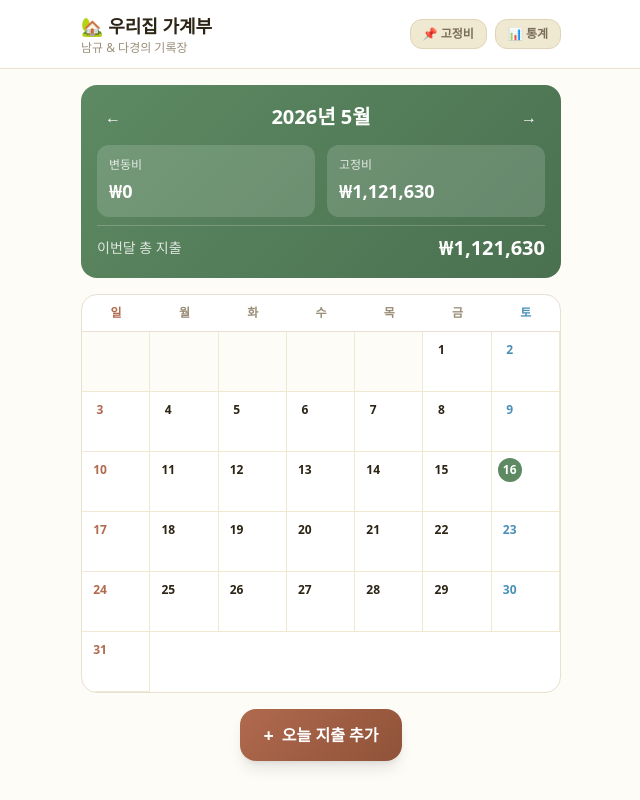
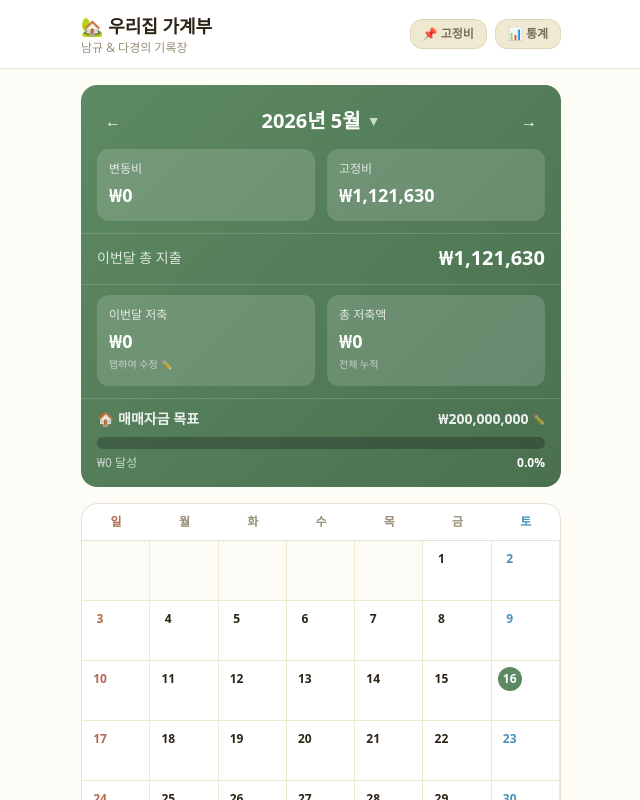
Before and after one commit to jng9856-sudo/household-account-book, a Next.js app in the folder household-budget/: page / in a window 1280 px wide. Shown: the top 800 px of the page, without its empty margins (319-959 px from the left). Built offline with nearby package versions, Linux system fonts and the light colour scheme; a web font is replaced by a local one.

Commit message:
Update page.js

```diff
--- a/household-budget/app/page.js
+++ b/household-budget/app/page.js
@@ -39,6 +39,44 @@ function useFixedExpenses() {
   }, [])
 
   return { fixed, updateItem, addItem, removeItem }
+}
+
+// ─── 저축 hook ───────────────────────────────────────────────────────────────
+function useSavings() {
+  const [monthSavings, setMonthSavings] = useState({}) // { '2026_05': 300000, ... }
+  const [targetAmount, setTargetAmount] = useState(200000000) // 매매자금 목표
+
+  useEffect(() => {
+    try {
+      const ms = localStorage.getItem('month_savings')
+      const ta = localStorage.getItem('target_amount')
+      if (ms) setMonthSavings(JSON.parse(ms))
+      if (ta) setTargetAmount(Number(ta))
+    } catch {}
+  }, [])
+
+  const setMonthSaving = useCallback((year, month, amount) => {
+    setMonthSavings(prev => {
+      const k = `${year}_${String(month + 1).padStart(2, '0')}`
+      const next = { ...prev, [k]: amount }
+      try { localStorage.setItem('month_savings', JSON.stringify(next)) } catch {}
+      return next
+    })
+  }, [])
+
+  const getMonthSaving = useCallback((year, month) => {
+    const k = `${year}_${String(month + 1).padStart(2, '0')}`
+    return monthSavings[k] || 0
+  }, [monthSavings])
+
+  const totalSavings = Object.values(monthSavings).reduce((s, v) => s + v, 0)
+
+  const updateTarget = useCallback((amount) => {
+    setTargetAmount(amount)
+    try { localStorage.setItem('target_amount', String(amount)) } catch {}
+  }, [])
+
+  return { getMonthSaving, setMonthSaving, totalSavings, targetAmount, updateTarget }
 }
 
 // ─── 변동비 월 데이터 hook ────────────────────────────────────────────────────
@@ -502,6 +540,18 @@ export default function Home() {
   const firstDay = getFirstDayOfWeek(year, month)
   const monthNames = ['1월','2월','3월','4월','5월','6월','7월','8월','9월','10월','11월','12월']
 
+  const [showMonthPicker, setShowMonthPicker] = useState(false)
+  const [pickerYear, setPickerYear] = useState(now.getFullYear())
+  const { getMonthSaving, setMonthSaving, totalSavings, targetAmount, updateTarget } = useSavings()
+  const [editSaving, setEditSaving] = useState(false)
+  const [editTarget, setEditTarget] = useState(false)
+  const [savingInput, setSavingInput] = useState('')
+  const [targetInput, setTargetInput] = useState('')
+
+  const thisMonthSaving = getMonthSaving(year, month)
+  const savingPct = targetAmount > 0 ? Math.min(100, (totalSavings / targetAmount) * 100) : 0
+  const fmt = (v) => { const n = v.replace(/[^0-9]/g,''); return n ? Number(n).toLocaleString() : '' }
+
   const prevMonth = () => {
     if (month === 0) { setYear(y => y - 1); setMonth(11) } else setMonth(m => m - 1)
     setSelectedDay(null)
@@ -533,14 +583,45 @@ export default function Home() {
       </header>
 
       <div className="max-w-lg mx-auto px-4 pb-8">
-        <div className="mt-4 p-4 rounded-2xl"
+        {/* 요약 카드 */}
+        <div className="mt-4 rounded-2xl overflow-hidden"
           style={{ background: 'linear-gradient(135deg, #5d8a62, #4a7050)', color: '#fff' }}>
-          <div className="flex items-center justify-between mb-3">
+
+          {/* 연월 네비게이션 */}
+          <div className="flex items-center justify-between px-4 pt-4 pb-2">
             <button onClick={prevMonth} className="w-8 h-8 rounded-xl flex items-center justify-center hover:bg-white/10 transition-all">←</button>
-            <h2 className="text-xl font-black">{year}년 {monthNames[month]}</h2>
+            <button onClick={() => { setShowMonthPicker(v => !v); setPickerYear(year) }}
+              className="flex items-center gap-1.5 px-3 py-1.5 rounded-xl hover:bg-white/10 transition-all">
+              <span className="text-xl font-black">{year}년 {monthNames[month]}</span>
+              <span className="text-sm opacity-70">{showMonthPicker ? '▲' : '▼'}</span>
+            </button>
             <button onClick={nextMonth} className="w-8 h-8 rounded-xl flex items-center justify-center hover:bg-white/10 transition-all">→</button>
           </div>
-          <div className="grid grid-cols-2 gap-3">
+
+          {/* 연월 피커 드롭다운 */}
+          {showMonthPicker && (
+            <div className="mx-4 mb-3 rounded-xl overflow-hidden" style={{ background: 'rgba(0,0,0,0.2)' }}>
+              <div className="flex items-center justify-between px-3 py-2">
+                <button onClick={() => setPickerYear(y => y - 1)} className="w-7 h-7 rounded-lg flex items-center justify-center hover:bg-white/10">←</button>
+                <span className="text-sm font-bold">{pickerYear}년</span>
+                <button onClick={() => setPickerYear(y => y + 1)} className="w-7 h-7 rounded-lg flex items-center justify-center hover:bg-white/10">→</button>
+              </div>
+              <div className="grid grid-cols-6 gap-1 px-2 pb-2">
+                {monthNames.map((mn, mi) => (
+                  <button key={mi}
+                    onClick={() => { setYear(pickerYear); setMonth(mi); setShowMonthPicker(false); setSelectedDay(null) }}
+                    className="py-1.5 rounded-lg text-xs font-bold transition-all"
+                    style={{
+                      background: pickerYear === year && mi === month ? 'rgba(255,255,255,0.9)' : 'rgba(255,255,255,0.15)',
+                      color: pickerYear === year && mi === month ? '#4a7050' : '#fff',
+                    }}>{mi + 1}월</button>
+                ))}
+              </div>
+            </div>
+          )}
+
+          {/* 변동비 / 고정비 */}
+          <div className="grid grid-cols-2 gap-3 px-4 pb-3">
             <div className="p-3 rounded-xl" style={{ background: 'rgba(255,255,255,0.15)' }}>
               <p className="text-xs opacity-80 mb-1">변동비</p>
               <p className="text-lg font-black">{formatKRW(monthTotal)}</p>
@@ -550,10 +631,83 @@ export default function Home() {
               <p className="text-lg font-black">{formatKRW(fixedTotal)}</p>
             </div>
           </div>
-          <div className="mt-2 pt-2" style={{ borderTop: '1px solid rgba(255,255,255,0.2)' }}>
+
+          {/* 총 지출 */}
+          <div className="px-4 pb-3" style={{ borderTop: '1px solid rgba(255,255,255,0.15)', paddingTop: '10px' }}>
             <div className="flex justify-between items-center">
               <span className="text-sm opacity-80">이번달 총 지출</span>
               <span className="text-xl font-black">{formatKRW(monthTotal + fixedTotal)}</span>
+            </div>
+          </div>
+
+          {/* 이번달 저축 / 총 저축 */}
+          <div className="grid grid-cols-2 gap-3 px-4 pb-3" style={{ borderTop: '1px solid rgba(255,255,255,0.15)', paddingTop: '10px' }}>
+            {/* 이번달 저축 */}
+            <div className="p-3 rounded-xl" style={{ background: 'rgba(255,255,255,0.15)' }}>
+              <p className="text-xs opacity-80 mb-1">이번달 저축</p>
+              {editSaving ? (
+                <div className="flex items-center gap-1">
+                  <input autoFocus type="text" inputMode="numeric"
+                    value={savingInput}
+                    onChange={e => setSavingInput(fmt(e.target.value))}
+                    onBlur={() => { setMonthSaving(year, month, Number(savingInput.replace(/,/g,''))); setEditSaving(false) }}
+                    onKeyDown={e => { if (e.key === 'Enter') { setMonthSaving(year, month, Number(savingInput.replace(/,/g,''))); setEditSaving(false) } }}
+                    className="w-full bg-transparent outline-none font-black text-sm text-white border-b border-white/50"
+                    placeholder="0"
+                    style={{ color: '#fff' }}
+                  />
+                </div>
+              ) : (
+                <button onClick={() => { setSavingInput(thisMonthSaving.toLocaleString()); setEditSaving(true) }}
+                  className="text-left w-full">
+                  <p className="text-lg font-black">{formatKRW(thisMonthSaving)}</p>
+                  <p className="text-[10px] opacity-60 mt-0.5">탭하여 수정 ✏️</p>
+                </button>
+              )}
+            </div>
+
+            {/* 총 저축 */}
+            <div className="p-3 rounded-xl" style={{ background: 'rgba(255,255,255,0.15)' }}>
+              <p className="text-xs opacity-80 mb-1">총 저축액</p>
+              <p className="text-lg font-black">{formatKRW(totalSavings)}</p>
+              <p className="text-[10px] opacity-60 mt-0.5">전체 누적</p>
+            </div>
+          </div>
+
+          {/* 매매자금 목표 게이지 */}
+          <div className="px-4 pb-4" style={{ borderTop: '1px solid rgba(255,255,255,0.15)', paddingTop: '10px' }}>
+            <div className="flex justify-between items-center mb-2">
+              <span className="text-sm font-bold opacity-90">🏠 매매자금 목표</span>
+              {editTarget ? (
+                <div className="flex items-center gap-1">
+                  <span className="text-xs opacity-70">₩</span>
+                  <input autoFocus type="text" inputMode="numeric"
+                    value={targetInput}
+                    onChange={e => setTargetInput(fmt(e.target.value))}
+                    onBlur={() => { updateTarget(Number(targetInput.replace(/,/g,''))); setEditTarget(false) }}
+                    onKeyDown={e => { if (e.key === 'Enter') { updateTarget(Number(targetInput.replace(/,/g,''))); setEditTarget(false) } }}
+                    className="bg-transparent outline-none font-bold text-sm border-b border-white/50 w-28 text-right"
+                    style={{ color: '#fff' }}
+                  />
+                </div>
+              ) : (
+                <button onClick={() => { setTargetInput(targetAmount.toLocaleString()); setEditTarget(true) }}
+                  className="text-sm font-bold opacity-90 flex items-center gap-1">
+                  {formatKRW(targetAmount)} <span className="text-[10px] opacity-60">✏️</span>
+                </button>
+              )}
+            </div>
+            {/* 게이지 바 */}
+            <div className="h-3 rounded-full overflow-hidden" style={{ background: 'rgba(0,0,0,0.25)' }}>
+              <div className="h-full rounded-full transition-all duration-700"
+                style={{
+                  width: `${savingPct}%`,
+                  background: savingPct >= 100 ? '#f0c040' : 'linear-gradient(90deg, rgba(255,255,255,0.6), rgba(255,255,255,0.9))'
+                }} />
+            </div>
+            <div className="flex justify-between mt-1.5">
+              <span className="text-xs opacity-70">{formatKRW(totalSavings)} 달성</span>
+              <span className="text-xs font-bold">{savingPct.toFixed(1)}%</span>
             </div>
           </div>
         </div>
```
